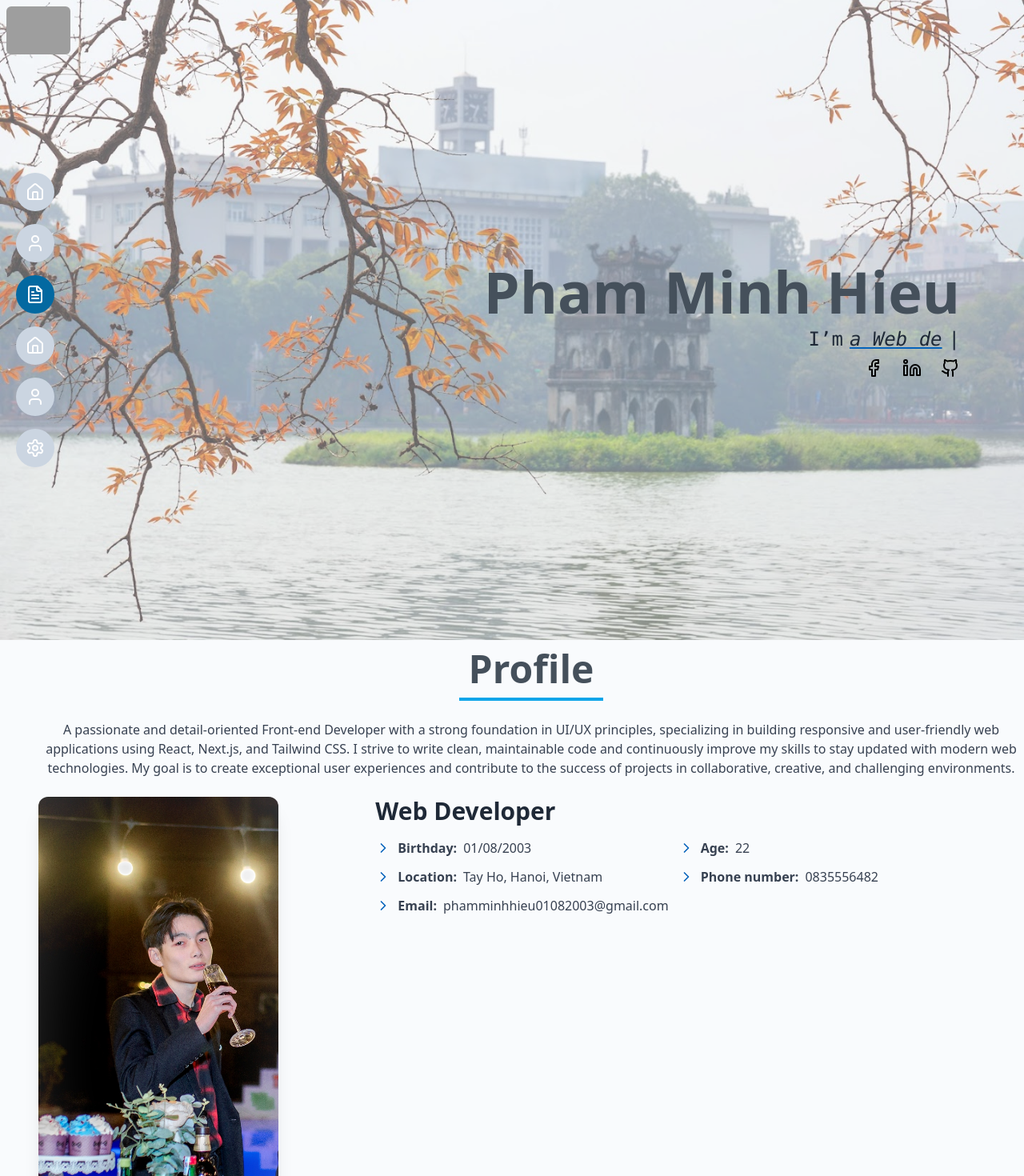
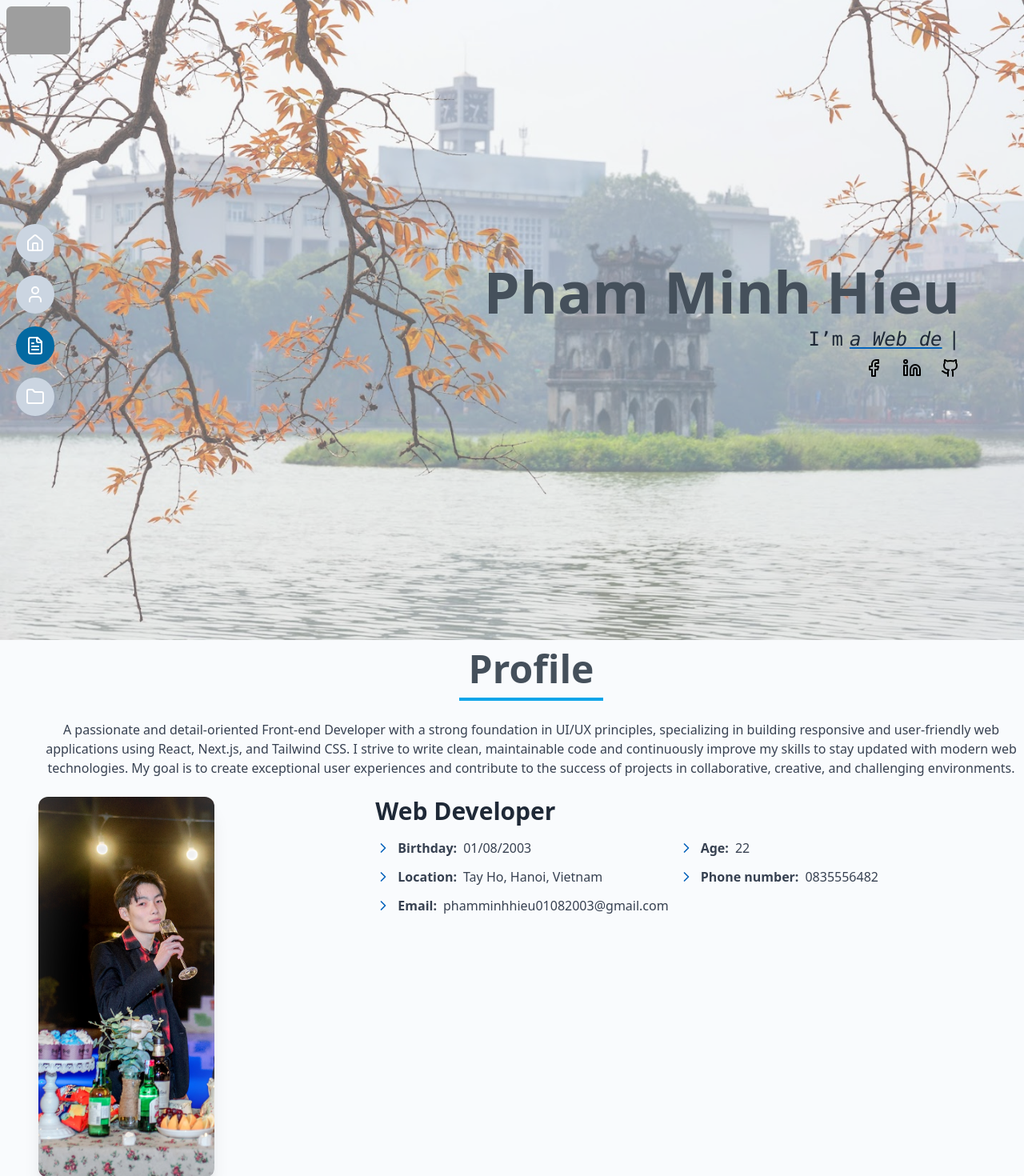
Before and after one commit to titbe/Portfolio, a Next.js app: page / in a window 1280 px wide. Shown: the top 1470 px of the page at 80% size. Built offline with nearby package versions, Linux system fonts and the light colour scheme; grey boxes are pictures that could not be loaded.

Commit message:
[profile & sidebar] fix img profile, modalPPDF & icon Sidebar

```diff
--- a/src/app/profile/page.tsx
+++ b/src/app/profile/page.tsx
@@ -34,8 +34,8 @@ const ProfilePage = () => {
             <Image
               src={portraitPhoto}
               alt="Portrait Photo"
-              height={300}
-              width={300}
+              height={220}
+              width={220}
               className="object-cover rounded-xl shadow-xl"
             />
           </div>
--- a/src/components/PdfModal.tsx
+++ b/src/components/PdfModal.tsx
@@ -6,11 +6,7 @@ interface PdfModalProps {
   fileUrl: string;
 }
 
-export const PdfModal = ({
-  isOpen,
-  onClose,
-  fileUrl,
-}: PdfModalProps) => {
+export const PdfModal = ({ isOpen, onClose, fileUrl }: PdfModalProps) => {
   if (!isOpen) return null;
 
   return (
@@ -38,6 +34,7 @@ export const PdfModal = ({
           display: "flex",
           flexDirection: "column",
         }}
+        // className="bg-[#fff] rounded-lg overflow-hidden flex flex-col w-[90%] h-[90%]"
       >
         {/* PDF Viewer */}
         <div style={{ flex: 1 }}>
--- a/src/components/SidebarMenu.tsx
+++ b/src/components/SidebarMenu.tsx
@@ -1,5 +1,5 @@
 "use client";
-import { House, Settings, User, Menu, X, FileText } from "lucide-react";
+import { House, User, Menu, X, FileText, Folder } from "lucide-react";
 import Image from "next/image";
 import { ReactNode, useState, useEffect } from "react";
 
@@ -13,9 +13,7 @@ const menuItems: MenuItem[] = [
   { icon: <House />, text: "Home", sectionId: "home" },
   { icon: <User />, text: "Profile", sectionId: "profile" },
   { icon: <FileText />, text: "Resume", sectionId: "resume" },
-  { icon: <House />, text: "Dashboard", sectionId: "dashboard" },
-  { icon: <User />, text: "Account", sectionId: "account" },
-  { icon: <Settings />, text: "Config", sectionId: "config" },
+  { icon: <Folder />, text: "Project", sectionId: "project" },
 ];
 
 const SidebarMenu = () => {
```
